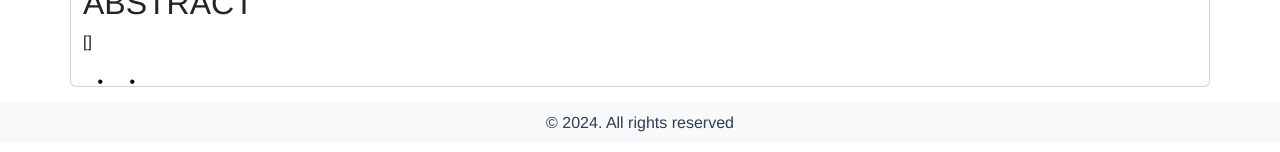
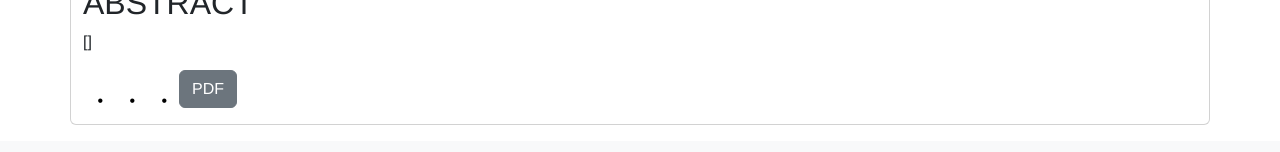
Before and after one commit to bogdanGR/digital-lib-frontend, a Vue app: page /publication/1 in a window 1280 px wide. Shown: the part 169-321 px from the top of the page. Built offline with nearby package versions, Linux system fonts and the light colour scheme; no server answers; some icons are missing.

Commit message:
Add pdf button to view abstract component

```diff
--- a/src/components/publication/ViewAbstract.vue
+++ b/src/components/publication/ViewAbstract.vue
@@ -9,6 +9,7 @@
       <li class="ms-0">{{ publisher }}</li>
       <li class="ms-0">{{ publication_date }}</li>
       <li class="ms-0">{{ publication_type }}</li>
+      <li class="ms-0"> <a :href="file_url" target="_blank" class="btn btn-secondary">PDF</a></li>
     </ul>
   </div>
 
@@ -46,6 +47,7 @@ export default {
             this.publication_date = response.data['data']['publication_date'];
             this.publisher = response.data['data']['publisher'];
             this.publication_type = response.data['data']['publication_type'];
+            this.file_url = response.data['data']['file'];
 
           })
           .catch(error => {
```
